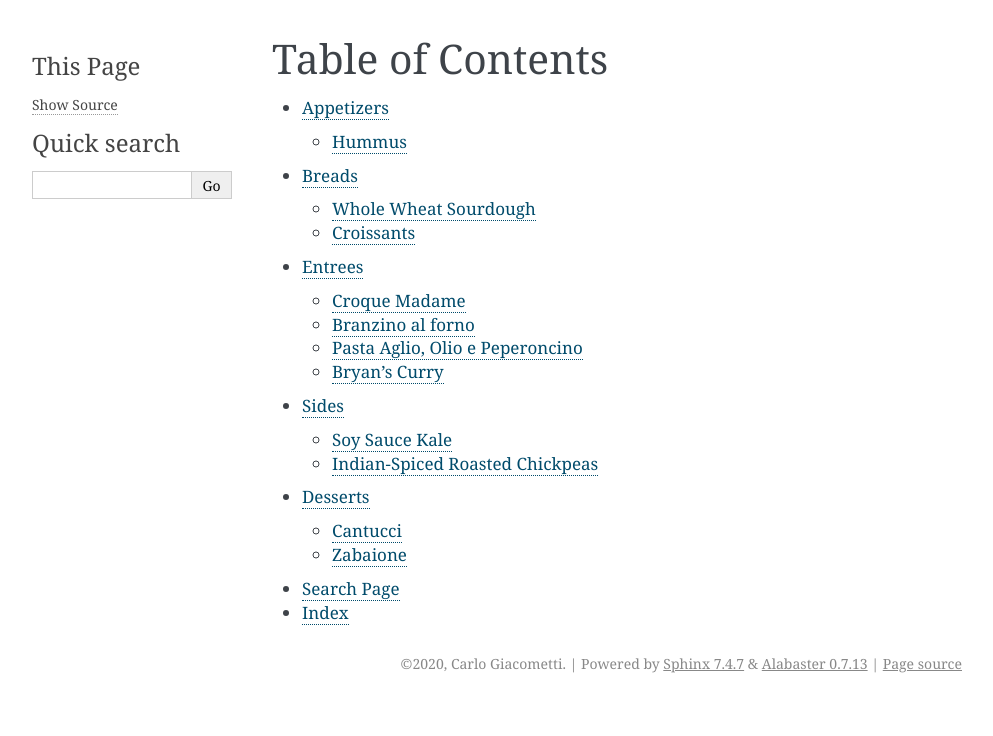
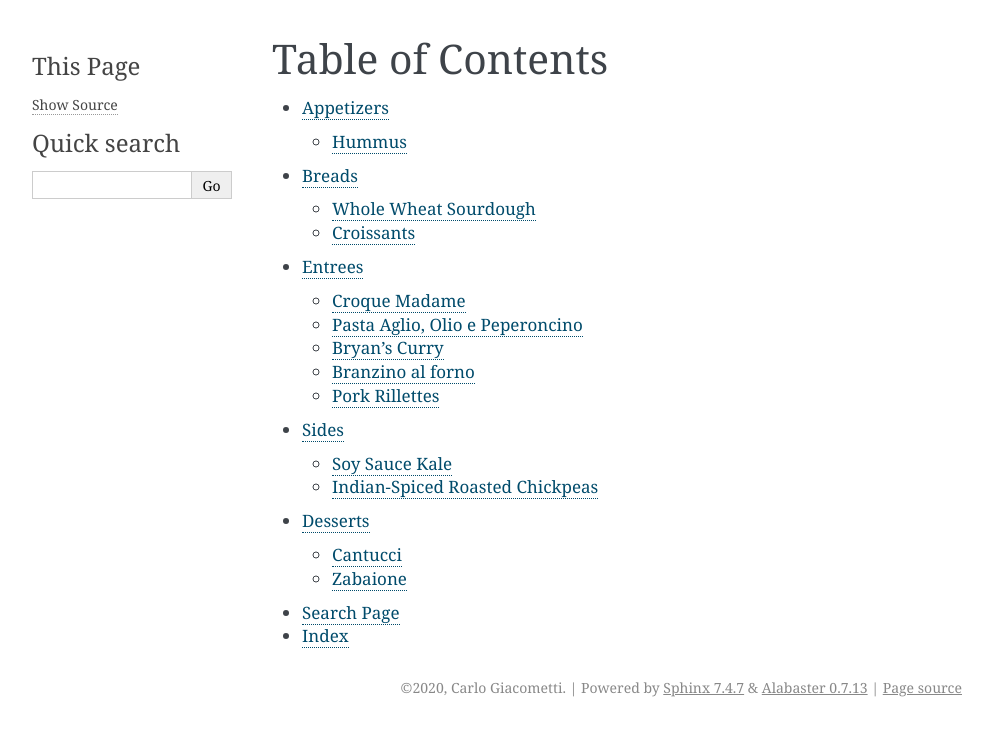
Before and after one commit to toriborish/Recipes, a Sphinx documentation site: the page built from docs/source/index.rst, in a window 1280 px wide. Shown: the top 736 px of the page, without its empty margins (148-1141 px from the left). Built offline with Sphinx 7.4.7, drawn with Linux system fonts in a browser that asks for light colours.

Commit message:
index update

```diff
--- a/docs/source/Recipes/Entrees/Pork_PorkRillettes.rst
+++ b/docs/source/Recipes/Entrees/Pork_PorkRillettes.rst
@@ -1,7 +1,7 @@
 .. index::
    single: pork; rillette
 
-Pork Rilletts
+Pork Rillettes
 =====================
 
 -  *1 kg pork shoulder, cut into chunks*
@@ -23,7 +23,7 @@ Store in fridge for up to a week.
 
 `Source BonAppetit <https://www.bonappetit.com/recipe/rustic-pork-rillette>`_
 
-.. notes::
+.. note::
 
    The lemon zest was great! Didn't end up using all the liquid, the remainig stock was
    very dense and flavorful. More smaller jars rather than a single big one would have been better.
--- a/docs/source/Recipes/Entrees/index.rst
+++ b/docs/source/Recipes/Entrees/index.rst
@@ -8,6 +8,8 @@ Entrees
    :maxdepth: 1
 
    Sandwich*
-   Fish*
    Pasta*
    Curry*
+   Fish*
+   Beef*
+   Pork*
```
